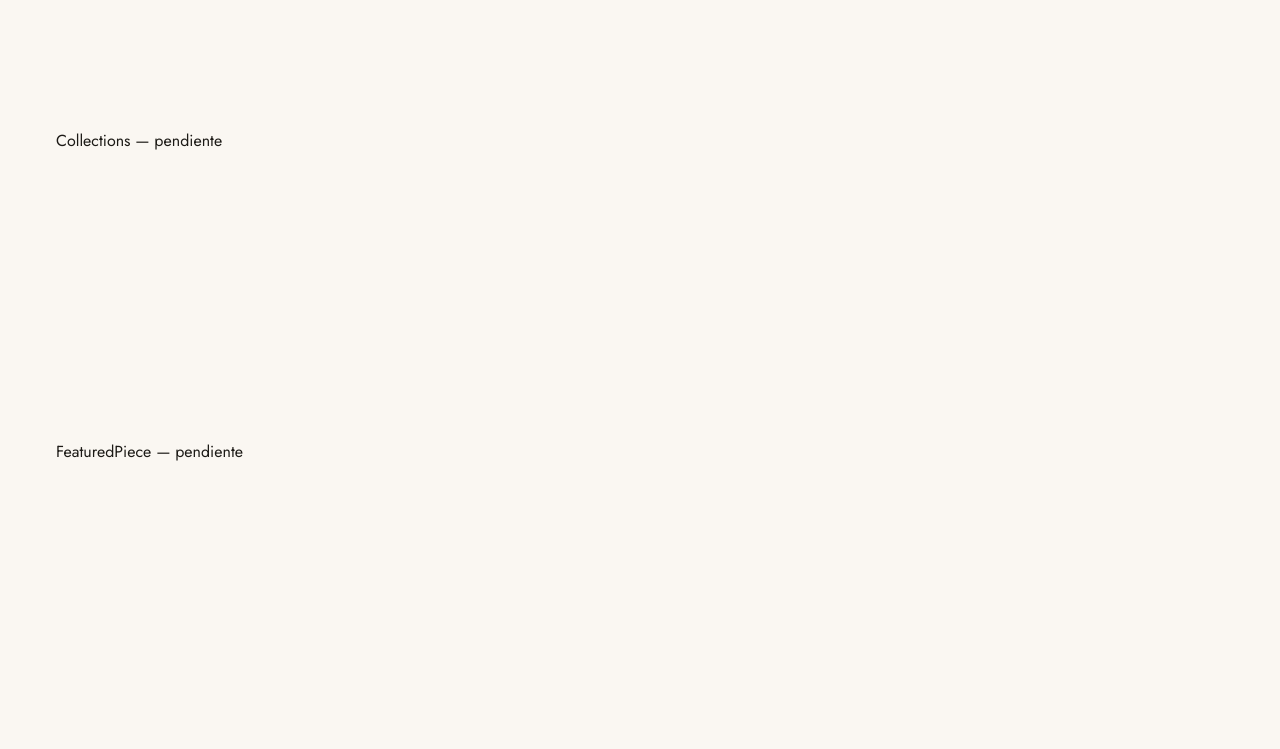
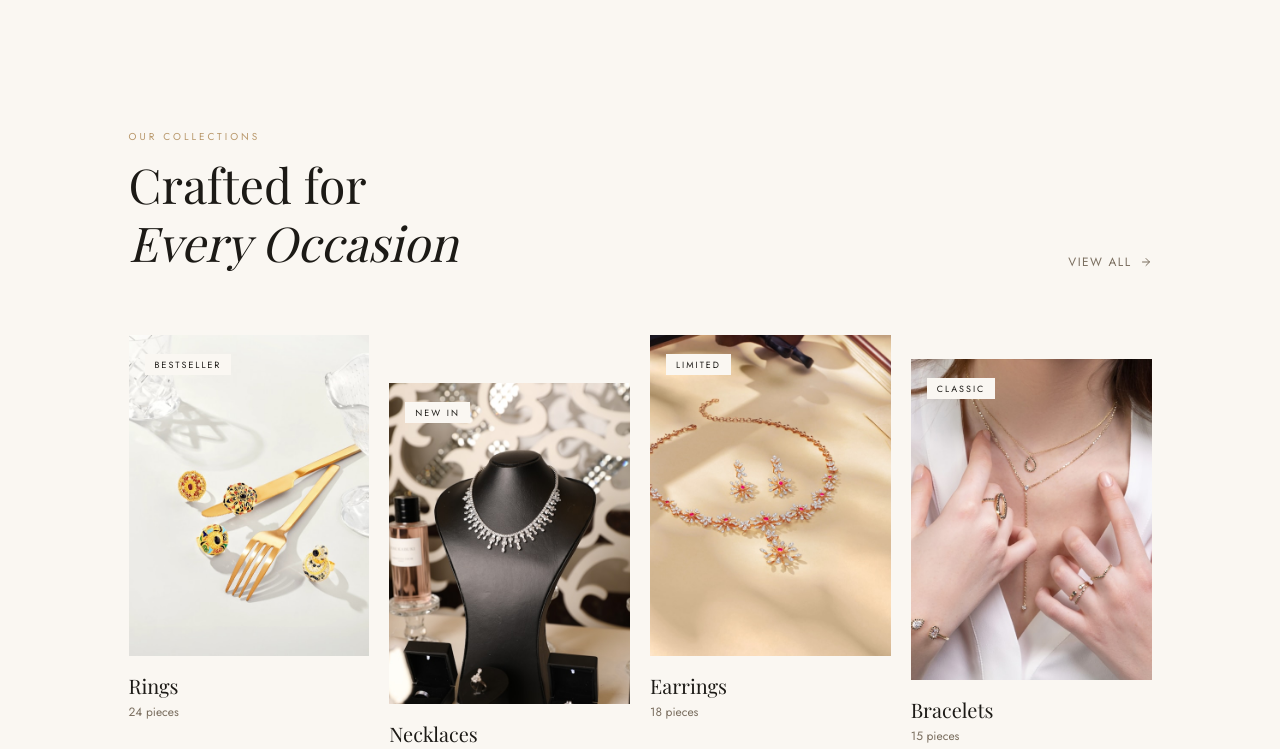
Before and after one commit to jadx2/07_joyeria, a React (Vite) app: page / in a window 1280 px wide. Shown: the part 440-1189 px from the top of the page. Built offline with nearby package versions, Linux system fonts and the light colour scheme; a web font is replaced by a local one.

Commit message:
feat(#14): sección Collections con grilla escalonada de 4 tarjetas

```diff
--- a/src/data/colecciones.js
+++ b/src/data/colecciones.js
@@ -1,30 +1,35 @@
+import anillos from "../assets/images/coleccion-anillos.jpg"
+import collares from "../assets/images/coleccion-collares.jpg"
+import aretes from "../assets/images/coleccion-aretes.jpg"
+import pulseras from "../assets/images/coleccion-pulseras.jpg"
+
 export const colecciones = [
   {
     id: 1,
     titulo: "Rings",
     piezas: "24 pieces",
-    imagen: "anillos.jpg",
+    imagen: anillos,
     etiqueta: "Bestseller",
   },
   {
     id: 2,
     titulo: "Necklaces",
     piezas: "31 pieces",
-    imagen: "collares.jpg",
+    imagen: collares,
     etiqueta: "New In",
   },
   {
     id: 3,
     titulo: "Earrings",
     piezas: "18 pieces",
-    imagen: "aretes.jpg",
+    imagen: aretes,
     etiqueta: "Limited",
   },
   {
     id: 4,
     titulo: "Bracelets",
     piezas: "15 pieces",
-    imagen: "pulseras.jpg",
+    imagen: pulseras,
     etiqueta: "Classic",
   },
 ]
--- a/src/sections/Collections/Collections.css
+++ b/src/sections/Collections/Collections.css
@@ -1,3 +1,40 @@
 .collections {
-  padding: var(--space-2xl) var(--container-pad);
+  padding: var(--space-2xl) 0;
 }
+
+.collections__encabezado {
+  display: flex;
+  justify-content: space-between;
+  align-items: flex-end;
+}
+
+.collections__enlace {
+  display: inline-flex;
+  align-items: center;
+  gap: var(--space-xs);
+  font-size: 12px;
+  text-transform: uppercase;
+  letter-spacing: 0.12em;
+  color: var(--color-text-muted);
+  text-decoration: none;
+  transition: color var(--transition);
+}
+
+.collections__enlace:hover {
+  color: var(--color-text);
+}
+
+.collections__enlace-icono {
+  transition: transform var(--transition);
+}
+
+.collections__enlace:hover .collections__enlace-icono {
+  transform: translateX(4px);
+}
+
+.collections__grilla {
+  display: grid;
+  grid-template-columns: repeat(4, 1fr);
+  gap: 20px;
+  margin-top: var(--space-xl);
+}
--- a/src/sections/Collections/Collections.jsx
+++ b/src/sections/Collections/Collections.jsx
@@ -1,7 +1,40 @@
 import "./Collections.css"
+import { LuArrowRight } from "react-icons/lu"
+import Container from "../../components/Container/Container"
+import SectionHeading from "../../components/SectionHeading/SectionHeading"
+import CollectionCard from "../../components/CollectionCard/CollectionCard"
+import { colecciones } from "../../data/colecciones"
+
+const desplazamientos = ["0", "48px", "0", "24px"]
 
 const Collections = () => {
-  return <section className="collections">Collections — pendiente</section>
+  return (
+    <section className="collections">
+      <Container>
+        <div className="collections__encabezado">
+          <SectionHeading eyebrow="Our Collections">
+            Crafted for
+            <br />
+            <em>Every Occasion</em>
+          </SectionHeading>
+          <a href="#" className="collections__enlace">
+            View All
+            <LuArrowRight size={12} className="collections__enlace-icono" />
+          </a>
+        </div>
+        <div className="collections__grilla">
+          {colecciones.map((coleccion, indice) => (
+            <div
+              key={coleccion.id}
+              style={{ marginTop: desplazamientos[indice] }}
+            >
+              <CollectionCard {...coleccion} />
+            </div>
+          ))}
+        </div>
+      </Container>
+    </section>
+  )
 }
 
 export default Collections
```
